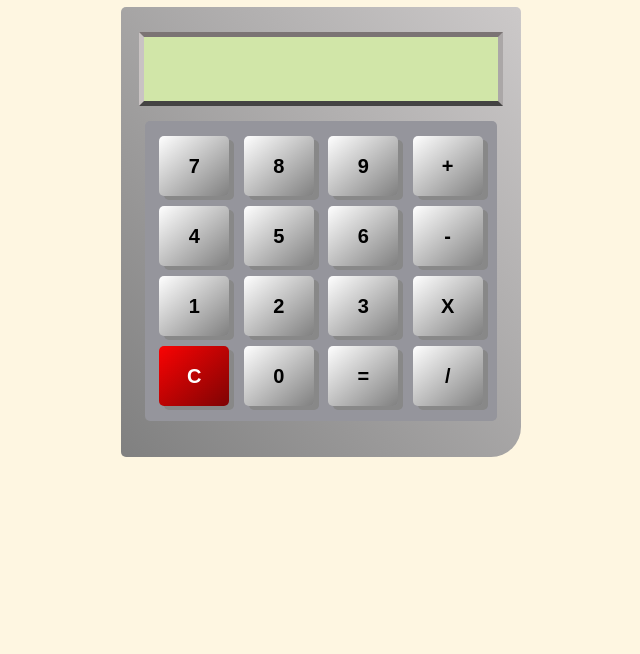
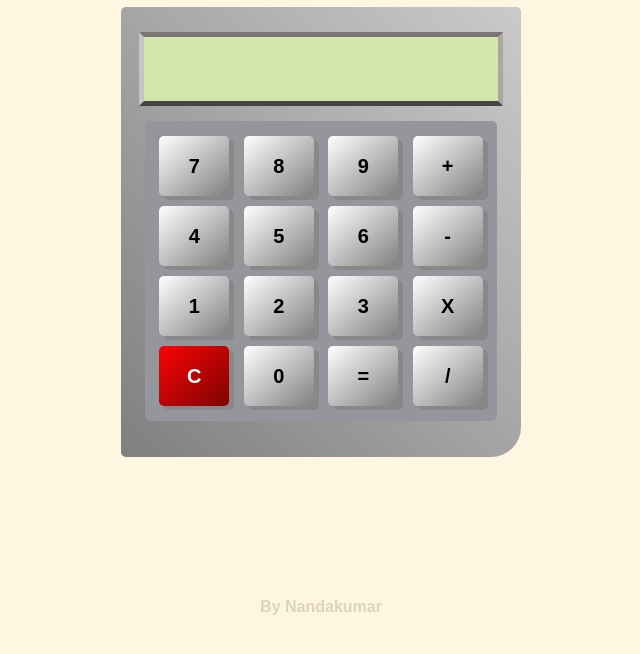
Before and after one commit to nandakumarms10/calculator, a plain HTML site: page index.html in a window 1280 px wide. Shown: the part 50-704 px from the top of the page, without its empty margins (319-959 px from the left). Drawn offline with Linux system fonts and the light colour scheme; a web font is replaced by a local one.

Commit message:
add c name

```diff
--- a/index.html
+++ b/index.html
@@ -34,5 +34,6 @@
     </div>
    </div>
     <script src="./script.js"></script>
+    <h6>By Nandakumar</h6>
 </body>
 </html>
```
